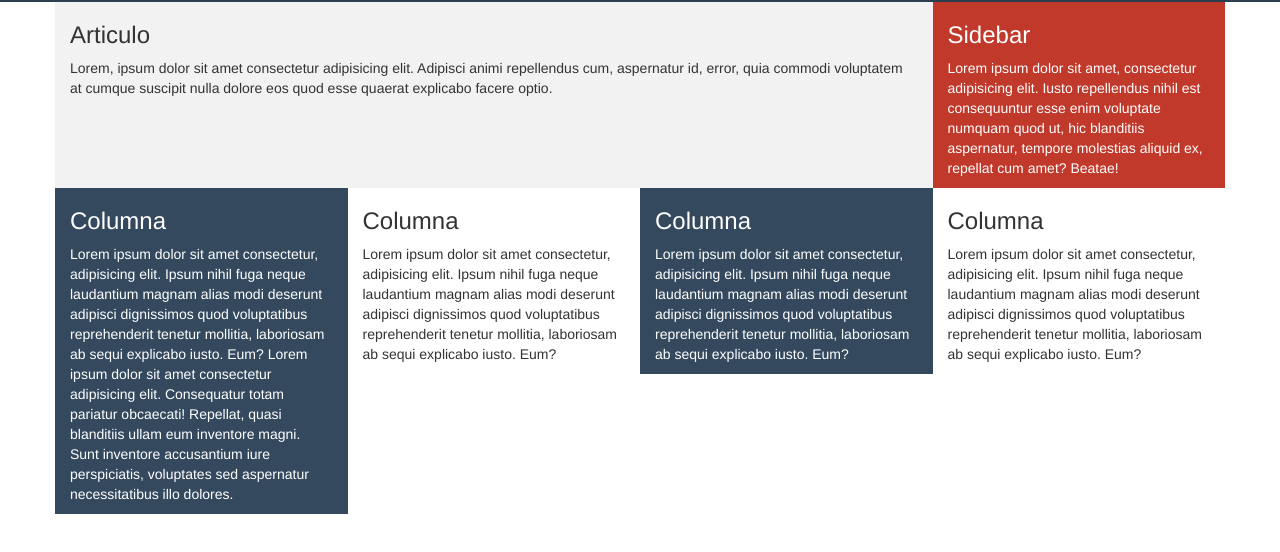
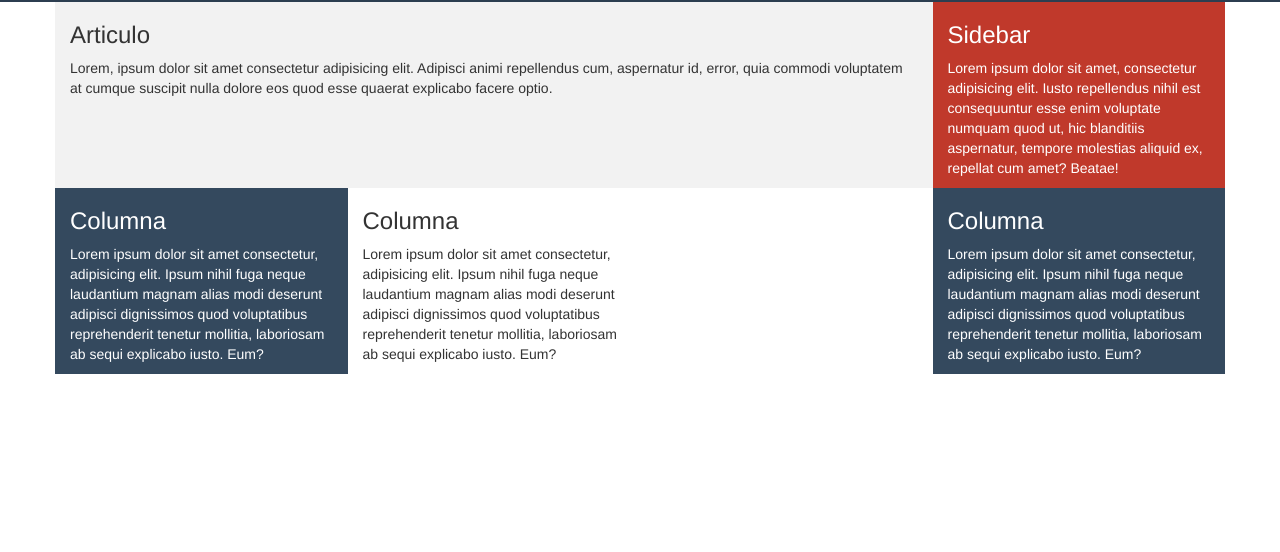
Before and after one commit to tory-69/prog-Web2019, a plain HTML site: page BOOTSTRAP/2-LA_GRID/index.html in a window 1280 px wide. Shown: the part 68-620 px from the top of the page. Drawn offline with nearby package versions, Linux system fonts and the light colour scheme.

Commit message:
2-LA_GRID-2

```diff
--- a/BOOTSTRAP/2-LA_GRID/index.html
+++ b/BOOTSTRAP/2-LA_GRID/index.html
@@ -40,7 +40,6 @@
                     <p>
                         <h3>Columna</h3>
                         Lorem ipsum dolor sit amet consectetur, adipisicing elit. Ipsum nihil fuga neque laudantium magnam alias modi deserunt adipisci dignissimos quod voluptatibus reprehenderit tenetur mollitia, laboriosam ab sequi explicabo iusto. Eum?
-                        Lorem ipsum dolor sit amet consectetur adipisicing elit. Consequatur totam pariatur obcaecati! Repellat, quasi blanditiis ullam eum inventore magni. Sunt inventore accusantium iure perspiciatis, voluptates sed aspernatur necessitatibus illo dolores.
                     </p>
 
                 </div>
@@ -54,11 +53,7 @@
 
                 </div>
 
-                <div class="clearfix visible-sm-block">
-
-                </div>
-
-                <div class="color1 col-xs-12 col-sm-6 col-md-3">
+                <div class="color1 col-xs-12 col-sm-6 col-md-3 col-md-offset-3">
 
                     <p>
                         <h3>Columna</h3>
@@ -67,12 +62,12 @@
 
                 </div>
 
-                <div class="col-xs-12 col-sm-6 col-md-3">
+                <!--<div class="col-xs-12 col-sm-6 col-md-3">
 
                     <p>
                         <h3>Columna</h3>
                         Lorem ipsum dolor sit amet consectetur, adipisicing elit. Ipsum nihil fuga neque laudantium magnam alias modi deserunt adipisci dignissimos quod voluptatibus reprehenderit tenetur mollitia, laboriosam ab sequi explicabo iusto. Eum?
-                    </p>
+                    </p>-->
 
                 </div>
 
```
